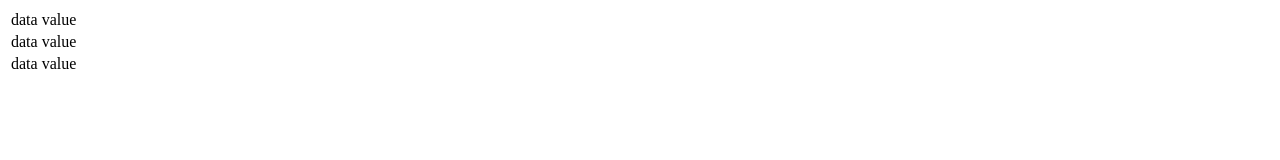
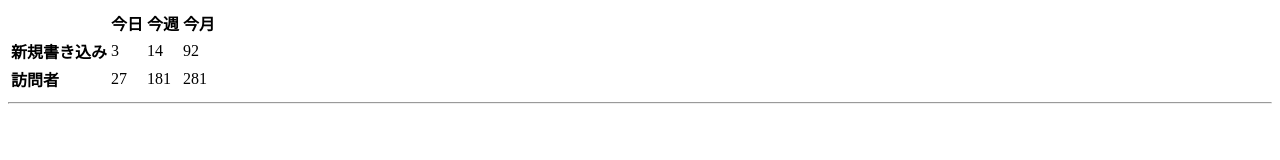
Before and after one commit to u221honda/web-programming, a plain HTML site: page table.html in a window 1280 px wide. Drawn offline with Linux system fonts and the light colour scheme.

Commit message:
取り合えず

```diff
--- a/table.css
+++ /dev/null
@@ -1,5 +0,0 @@
-<colgroup>
-        <col>
-        <col span="2" class="batman">
-        <col span="2" class="flash">
-    </colgroup>
--- a/table.html
+++ b/table.html
@@ -1,6 +1,6 @@
 <!DOCTYPE html>
 <html>
-
+<!-- なんか表の訪問者が中央寄りになっている、見本だと-->
 <head>
   <meta charset="utf-8">
   <meta name="viewport" content="width=device-width">
@@ -10,10 +10,11 @@
 
 <body>
 <table>
-  <tr> <td>data</td><td>value</td> </tr>
-  <tr> <td>data</td><td>value</td> </tr>
-  <tr> <td>data</td><td>value</td> </tr>
+  <tr> <td>    </td><td><b>今日</b></td><td><b>今週</b></td><td><b>今月</b></td></tr>
+  <tr> <td><b>新規書き込み</b></td><td>3</td><td>14</td><td>92</td></tr>
+  <tr> <td><b>訪問者</b></td><td>27</td><td>181</td><td>281</td></tr>
 </table>
+<hr><!--これで横線を入れることができる-->
 
 </body>
 </html>
```
